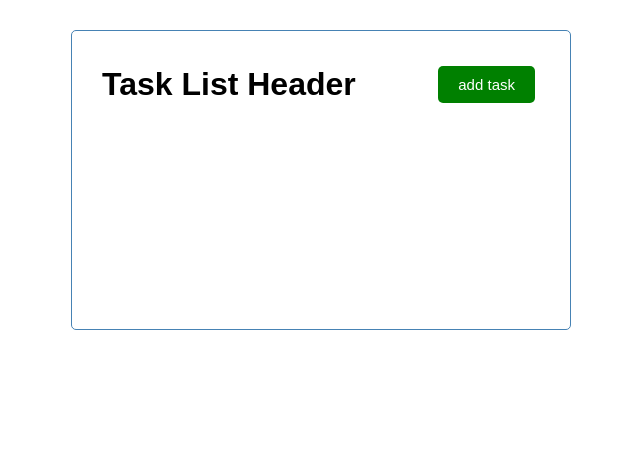
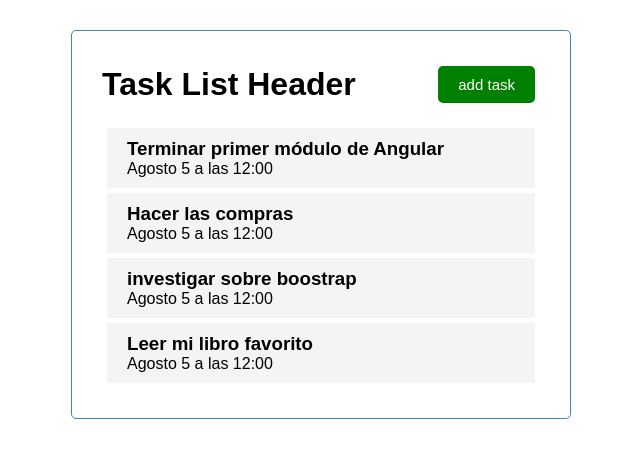
Before and after one commit to miguelgh/Task-List, an Angular app: page / in a window 1280 px wide. Shown: the top 458 px of the page, without its empty margins (319-959 px from the left). Built offline with nearby package versions, Linux system fonts and the light colour scheme.

Commit message:
lista de tareas

```diff
--- a/src/app/app.component.html
+++ b/src/app/app.component.html
@@ -1,3 +1,4 @@
 <div class="container">
   <app-header></app-header>
+  <app-tasks></app-tasks>
 </div>
--- a/src/app/app.module.ts
+++ b/src/app/app.module.ts
@@ -4,12 +4,16 @@ import { BrowserModule } from '@angular/platform-browser';
 import { AppComponent } from './app.component';
 import { HeaderComponent } from './components/header/header.component';
 import { ButtonComponent } from './components/button/button.component';
+import { TasksComponent } from './components/tasks/tasks.component';
+import { TasksItemComponent } from './components/tasks-item/tasks-item.component';
 
 @NgModule({
   declarations: [
     AppComponent,
     HeaderComponent,
-    ButtonComponent
+    ButtonComponent,
+    TasksComponent,
+    TasksItemComponent
   ],
   imports: [
     BrowserModule
--- /dev/null
+++ b/src/app/components/tasks-item/tasks-item.component.css
@@ -0,0 +1,16 @@
+.task{
+    background-color: #f4f4f4;
+    margin: 5px;
+    padding: 10px 20px;
+    cursor: pointer;
+}
+
+.task.reminder{
+    border-left: 5px solid green;
+}
+
+.task h3{
+    display: flex;
+    align-items: center;
+    justify-content: space-between;
+}
--- /dev/null
+++ b/src/app/components/tasks-item/tasks-item.component.html
@@ -0,0 +1,4 @@
+<div class="task">
+    <h3>{{task.text}}</h3>
+    <p>{{task.day}}</p>
+</div>
--- /dev/null
+++ b/src/app/components/tasks-item/tasks-item.component.ts
@@ -0,0 +1,20 @@
+import { Component, OnInit, Input } from '@angular/core';
+
+//se importa la interfaz y la base de datos
+import { Task } from 'src/app/task';
+import { TASKS } from 'src/app/mock-task';
+
+@Component({
+  selector: 'app-tasks-item',
+  templateUrl: './tasks-item.component.html',
+  styleUrls: ['./tasks-item.component.css']
+})
+export class TasksItemComponent implements OnInit {
+//se inicializa el input con el array de la base de datos TASKS en la casilla cero
+  @Input() task: Task = TASKS[0];
+  constructor() { }
+
+  ngOnInit(): void {
+  }
+
+}
--- /dev/null
+++ b/src/app/components/tasks/tasks.component.html
@@ -0,0 +1,5 @@
+<app-tasks-item
+    *ngFor="let task of tasks"
+    [task]="task"
+    >
+</app-tasks-item>
--- /dev/null
+++ b/src/app/components/tasks/tasks.component.ts
@@ -0,0 +1,21 @@
+import { Component, OnInit } from '@angular/core';
+//se importan la interface task y el array de mock-task
+import { Task } from 'src/app/task';
+import { TASKS } from 'src/app/mock-task';
+
+@Component({
+  selector: 'app-tasks',
+  templateUrl: './tasks.component.html',
+  styleUrls: ['./tasks.component.css']
+})
+export class TasksComponent implements OnInit {
+
+  //se cargan en el componente, guardando en la variable "tasks" con la intefaz "Task[]" el array TASK
+  tasks: Task[] = TASKS;
+
+  constructor() { }
+
+  ngOnInit(): void {
+  }
+
+}
```
Also changed, not shown: src/app/components/tasks/tasks.component.css (added), 2 other files (tests, documents, lock files or other folders).
